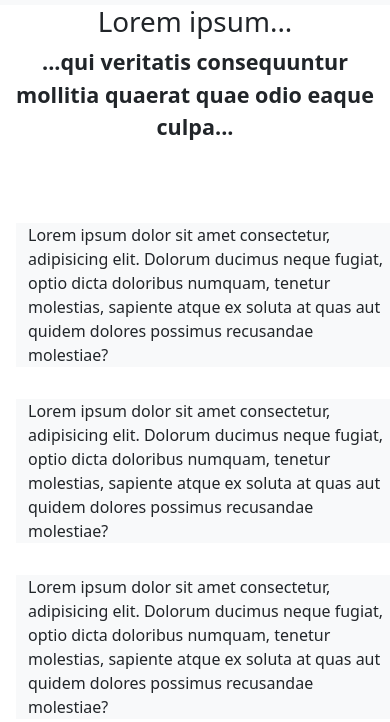
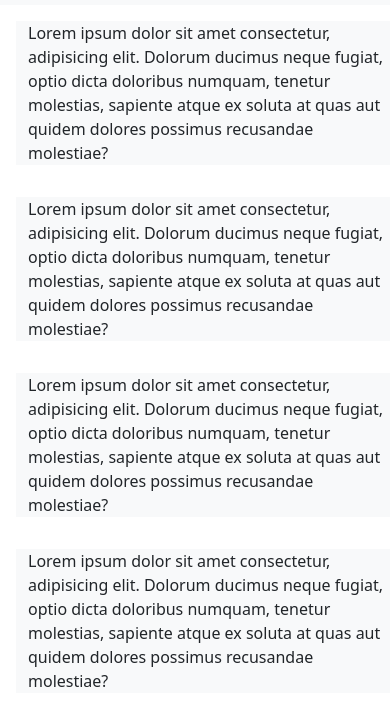
Before and after one commit to ghm7/Actividad-14.1, a plain HTML site: page index.html in a window 390 px wide. Shown: the part 51-773 px from the top of the page. Drawn offline with Linux system fonts and the light colour scheme.

Commit message:
Hide carousel in md-breakpoint

```diff
--- a/index.html
+++ b/index.html
@@ -70,7 +70,8 @@
         </div>
       </nav>
 
-      <div class="container text-center">
+      <!-- Carousel -->
+      <div class="container text-center d-none d-lg-block">
         <h1>Lorem ipsum...</h1>
         <div id="myCarousel" class="carousel slide" data-bs-ride="carousel">
           <div class="carousel-inner">
@@ -98,9 +99,10 @@
         </div>
       </div>
 
-      <div class="container-lg d-md-flex mt-5">
+      <div class="d-md-flex container-lg mt-lg-3">
         <div class="row d-md-flex">
           <div class="d-md-flex flex-md-column flex-lg-row">
+            <!-- Aside -->
             <aside
               class="collapse ms-4 me-4 d-lg-block col-lg-2"
               id="aside-options"
@@ -124,6 +126,8 @@
                 </a>
               </div>
             </aside>
+
+            <!-- Paragraphs -->
             <section
               class="row row-cols-1 row-cols-lg-4 row-cols-md-3 justify-content-md-center justify-content-lg-start"
             >
```
